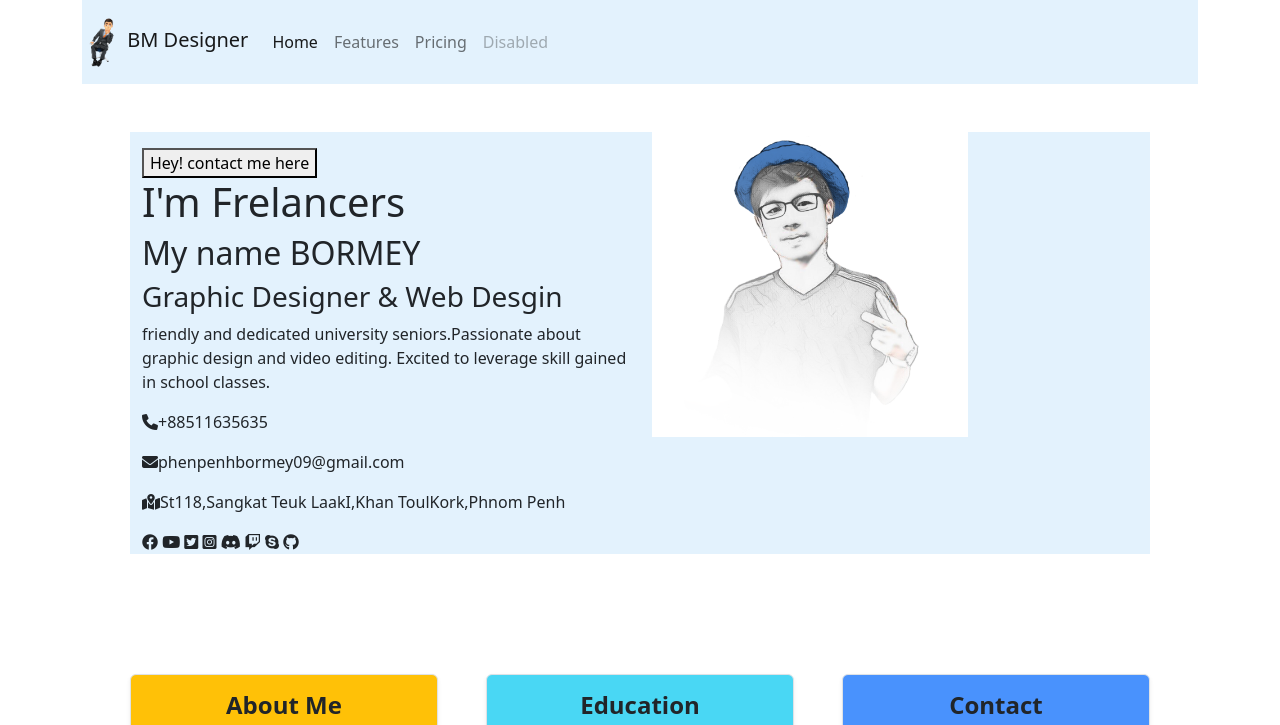
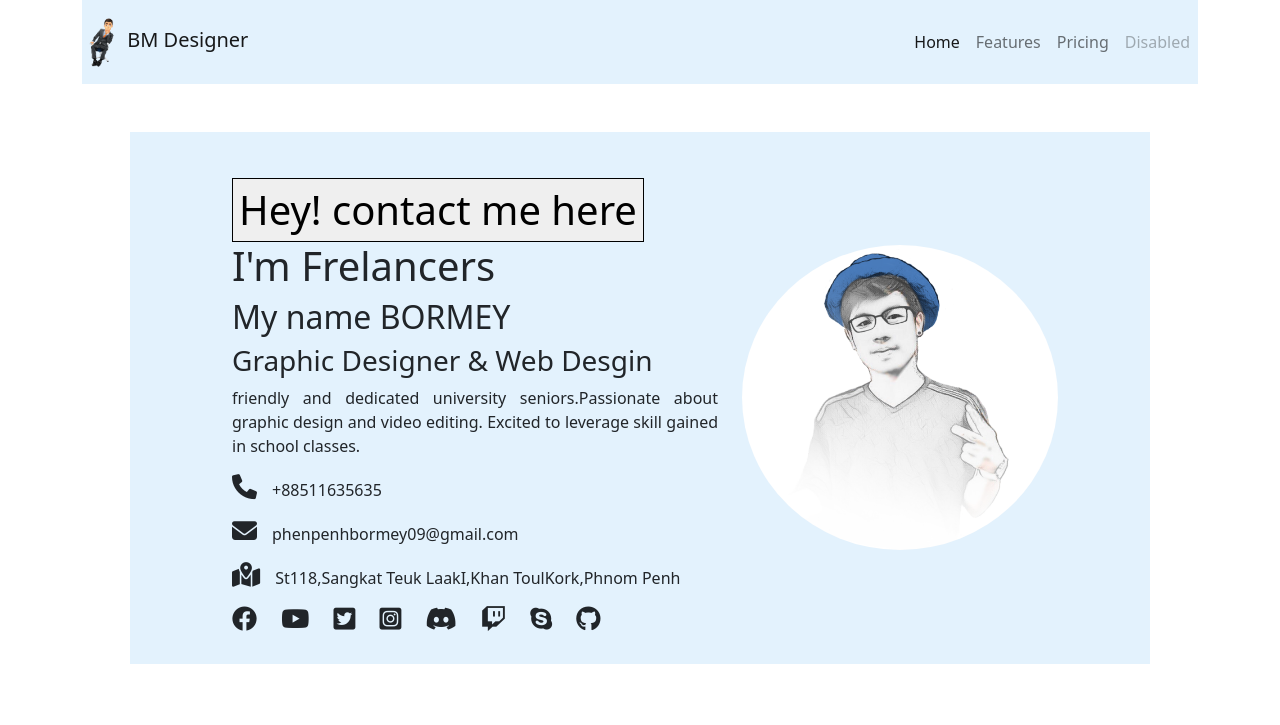
Before and after one commit to PHENPENHBORMEY/Midterm, a plain HTML site: page index.html in a window 1280 px wide. Shown: the top 725 px of the page. Drawn offline with nearby package versions, Linux system fonts and the light colour scheme; files that its build step writes are made by us from their sources; the site is published under a folder, as on GitHub Pages, so addresses that start at the root find nothing; files whose address does not match are found by name.

Commit message:
Add files via upload

```diff
--- a/index.html
+++ b/index.html
@@ -5,7 +5,7 @@
     <meta http-equiv="X-UA-Compatible" content="IE=edge">
     <meta name="viewport" content="width=device-width, initial-scale=1.0">
     <title>Document</title>
-    <link rel="stylesheet" href="/css/main.css">
+    <link rel="stylesheet" href="main.css">
     <link rel="stylesheet" href="./css/all.min.css">
     <link href="https://cdn.jsdelivr.net/npm/bootstrap@5.2.0-beta1/dist/css/bootstrap.min.css" rel="stylesheet" integrity="sha384-0evHe/X+R7YkIZDRvuzKMRqM+OrBnVFBL6DOitfPri4tjfHxaWutUpFmBp4vmVor" crossorigin="anonymous">
     <script src="https://cdn.jsdelivr.net/npm/bootstrap@5.2.0-beta1/dist/js/bootstrap.bundle.min.js" integrity="sha384-pprn3073KE6tl6bjs2QrFaJGz5/SUsLqktiwsUTF55Jfv3qYSDhgCecCxMW52nD2" crossorigin="anonymous">
```
